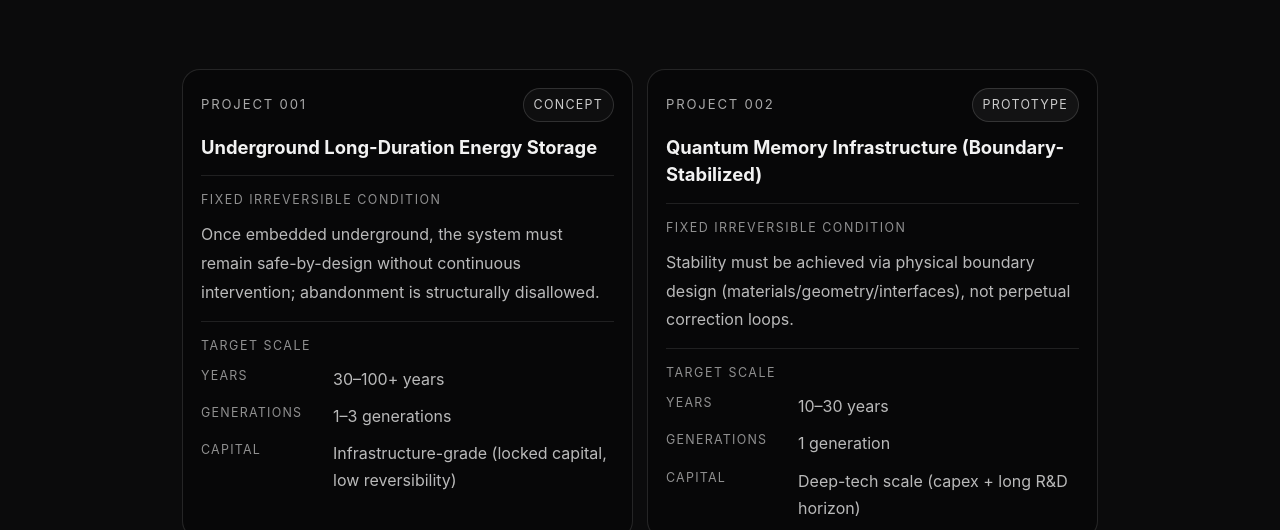
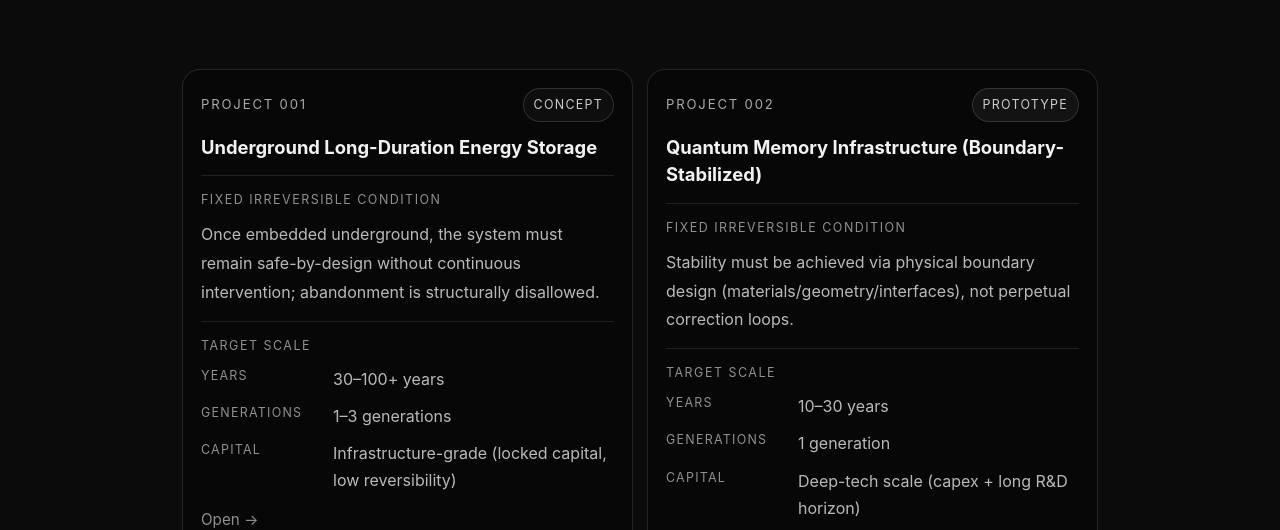
Before and after one commit to z562tbycfd-bit/archenova, a Next.js app: page /projects in a window 1280 px wide. Shown: the part 270-800 px from the top of the page. Built offline with nearby package versions, Linux system fonts and the light colour scheme.

Commit message:
Expand Projects to 6 domains

```diff
--- a/app/projects/page.tsx
+++ b/app/projects/page.tsx
@@ -1,9 +1,12 @@
 export const dynamic = "force-static";
+
+import Link from "next/link";
 
 type Phase = "Concept" | "Prototype" | "Deployment";
 
 type Project = {
-  id: string;
+  id: string; // "Project 001"
+  slug: string; // "project-001"
   title: string;
   irreversibleCondition: string;
   scale: {
@@ -17,6 +20,7 @@ type Project = {
 const PROJECTS: Project[] = [
   {
     id: "Project 001",
+    slug: "project-001",
     title: "Underground Long-Duration Energy Storage",
     irreversibleCondition:
       "Once embedded underground, the system must remain safe-by-design without continuous intervention; abandonment is structurally disallowed.",
@@ -29,6 +33,7 @@ const PROJECTS: Project[] = [
   },
   {
     id: "Project 002",
+    slug: "project-002",
     title: "Quantum Memory Infrastructure (Boundary-Stabilized)",
     irreversibleCondition:
       "Stability must be achieved via physical boundary design (materials/geometry/interfaces), not perpetual correction loops.",
@@ -41,6 +46,7 @@ const PROJECTS: Project[] = [
   },
   {
     id: "Project 003",
+    slug: "project-003",
     title: "Irreversible Responsibility Contracts (Institutional Layer)",
     irreversibleCondition:
       "Accountability cannot be diluted or delegated; exit routes are removed by contractual and institutional structure.",
@@ -71,7 +77,7 @@ export default function ProjectsPage() {
 
       <section className="pj-grid" aria-label="ArcheNova projects list">
         {PROJECTS.map((p) => (
-          <article key={p.id} className="pj-card">
+          <Link key={p.id} href={`/projects/${p.slug}`} className="pj-card">
             <div className="pj-top">
               <div className="pj-id">{p.id}</div>
               <PhaseBadge phase={p.phase} />
@@ -101,7 +107,9 @@ export default function ProjectsPage() {
                 </div>
               </div>
             </div>
-          </article>
+
+            <div className="pj-open">Open →</div>
+          </Link>
         ))}
       </section>
     </main>
```
